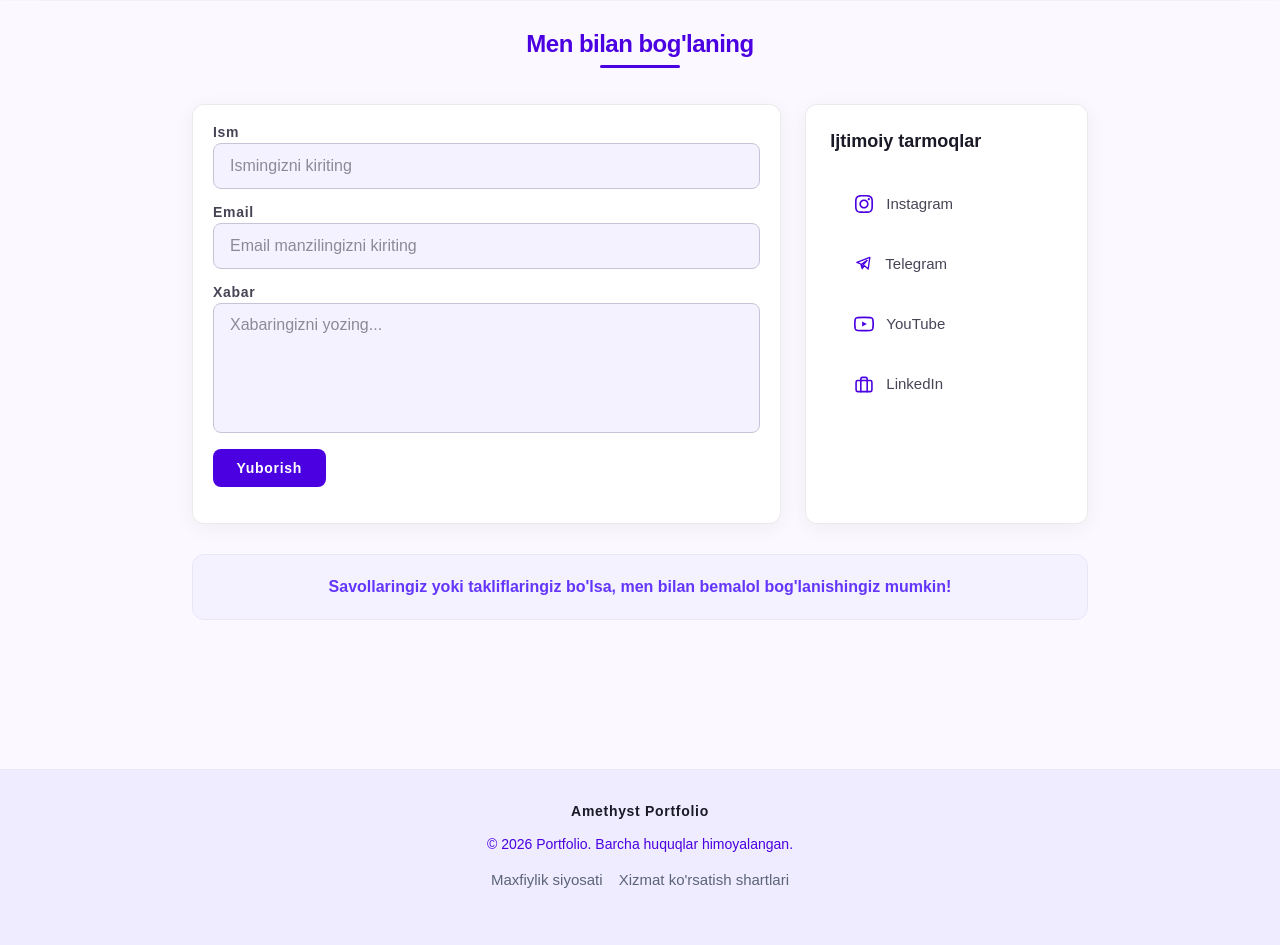
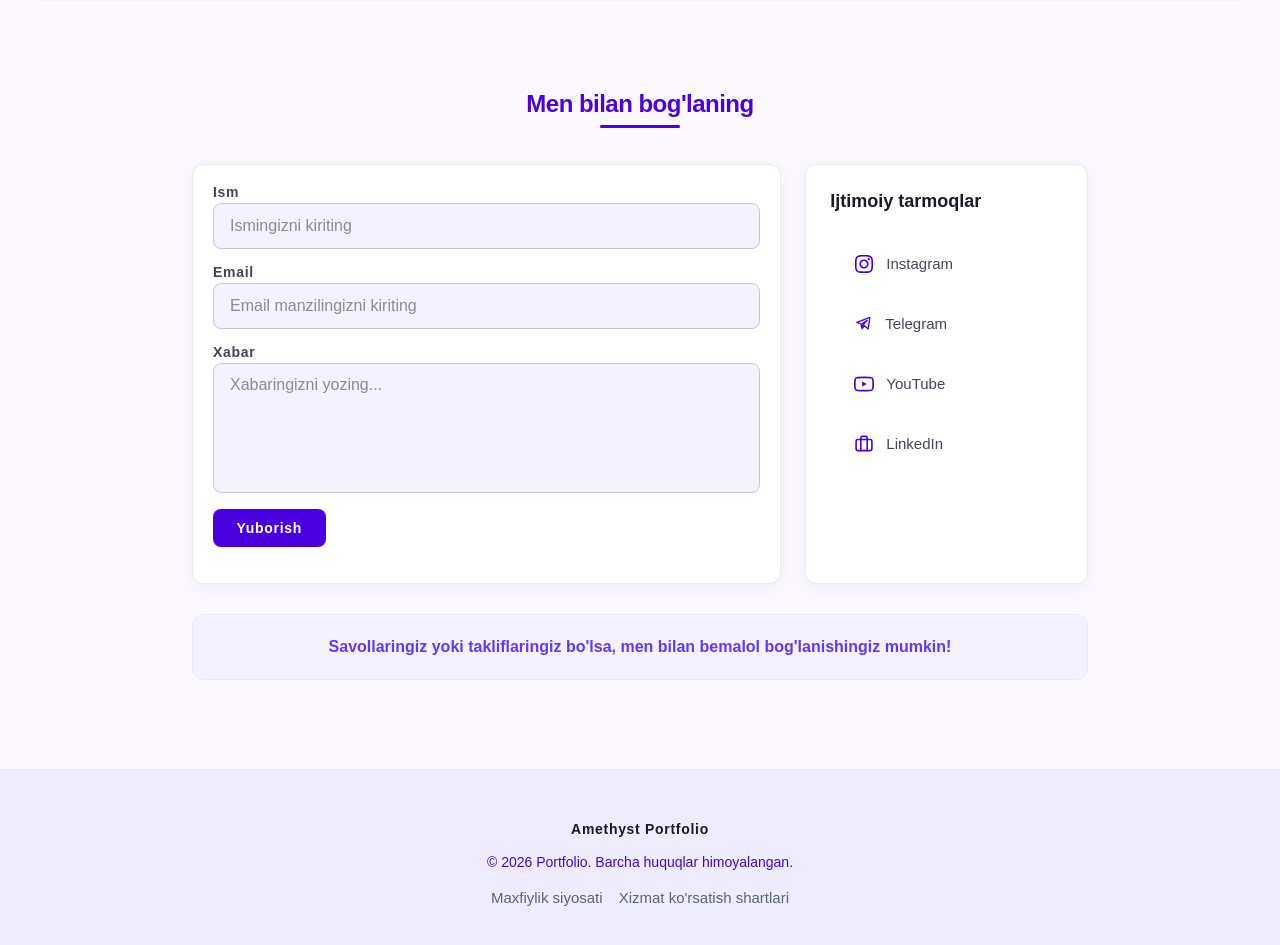
Before and after one commit to Shaxinoz/my-portfolio, a website: page contact.html in a window 1280 px wide. Shown: the part 67-1012 px from the top of the page. Drawn offline with Linux system fonts and the light colour scheme.

Commit message:
kontakt sahifasida xato bor yoqligi ko'rib chiqildi va to'g'irlandi

```diff
--- a/contact.css
+++ b/contact.css
@@ -150,6 +150,9 @@ a {
   min-height: 770.49px;
   padding-left: 20px;
   padding-right: 20px;
+  display: flex;
+  flex-direction: column;
+  justify-content: center;
   box-sizing: border-box;
   margin: 0 auto;
 }
@@ -162,7 +165,7 @@ a {
   width: 100%;
   height: auto;
   max-width: 1200px;
-  padding: 30px 0;
+  padding: 48px 0;
   box-sizing: border-box;
   margin: 0 auto;
 }
@@ -457,14 +460,18 @@ a {
   color: #6336fa;
   box-sizing: border-box;
 }
-
 .kontaktFooter {
   width: 100%;
+  height: auto;
   min-height: 191px;
-  padding: 30px 20px;
+  padding-top: 48px;
+  padding-right: 40px;
+  padding-bottom: 48px;
+  padding-left: 40px;
   border-top: 1px solid #e9e6f8;
   background: #eeecfe;
   box-sizing: border-box;
+  margin: 0 auto;
 }
 
 .kontaktFooterContent {
```
